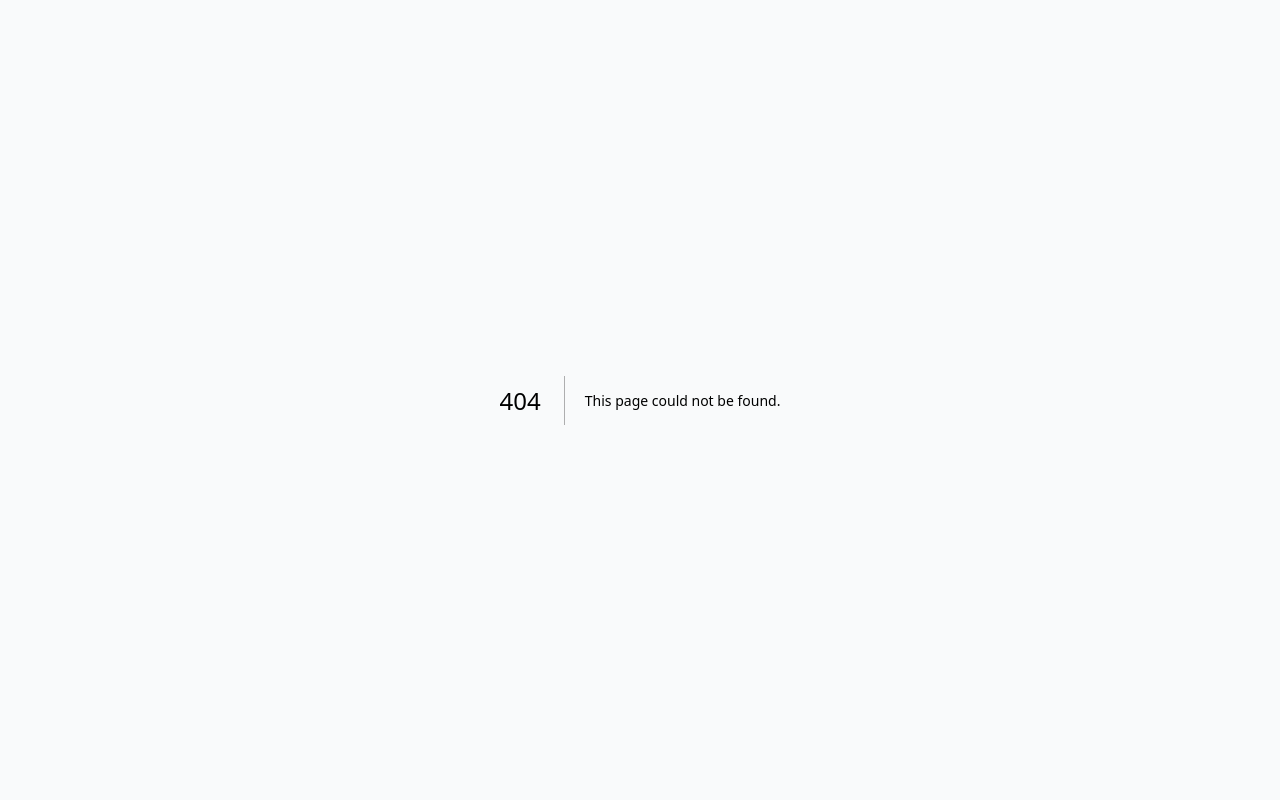
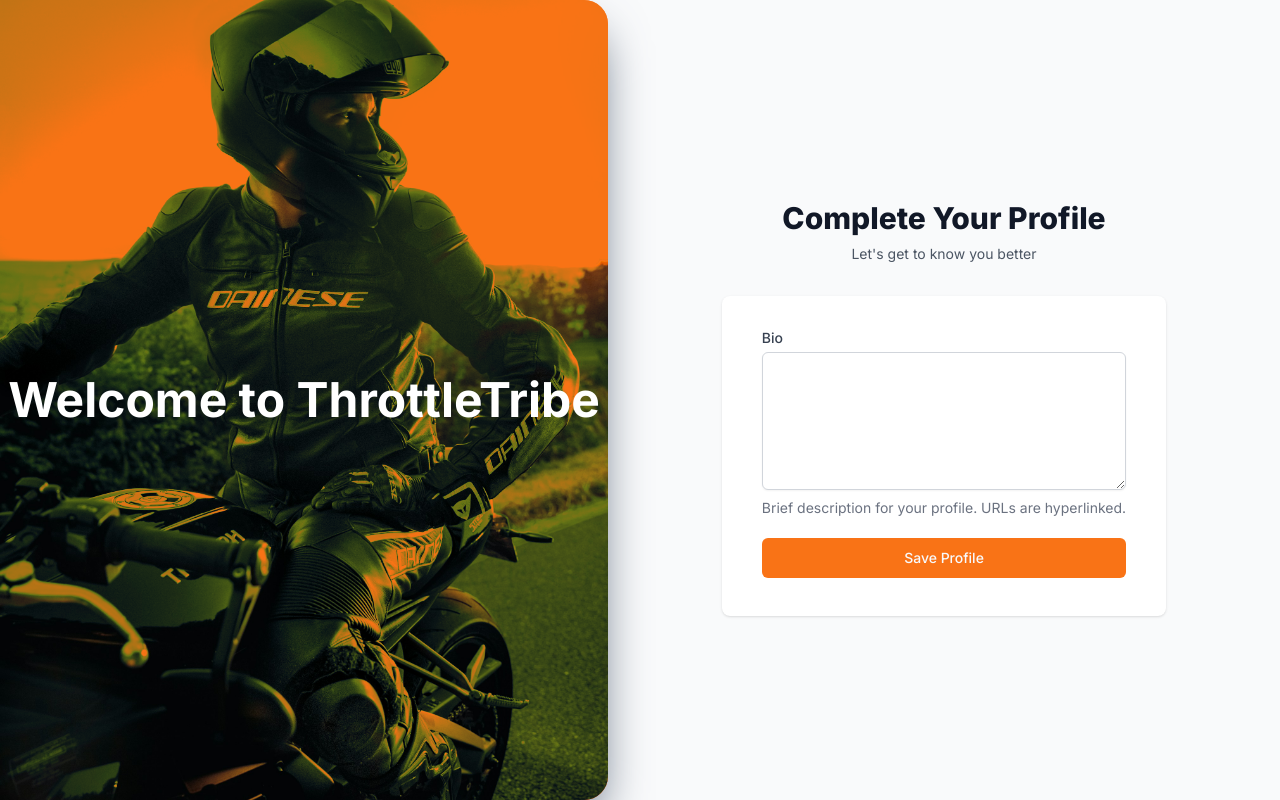
Before and after one commit to DhruboBalakSen/ThrottleTribe1, a Next.js app: page /onboarding in a window 1280 px wide. Before the commit this address had no page. Built offline with nearby package versions, Linux system fonts and the light colour scheme; no server answers.

Commit message:
Created custom onboarding flow

```diff
--- /dev/null
+++ b/app/onboarding/_actions.ts
@@ -0,0 +1,78 @@
+"use server";
+
+import { createUser } from "@/lib/queries";
+import { auth, clerkClient, currentUser } from "@clerk/nextjs/server";
+
+export const completeOnboarding = async (formData: FormData) => {
+  const { userId } = await auth();
+  const user = await currentUser();
+
+  if (!userId) {
+    return { message: "No Logged In User" };
+  }
+
+  const client = await clerkClient();
+
+  try {
+    const bio = formData.get("bio")?.toString() || "";
+    const res = await client.users.updateUser(userId, {
+      publicMetadata: {
+        onboardingComplete: true,
+        bio : bio,
+      },
+    });
+
+    const User = {
+      name: user?.fullName || "",
+      username: user?.username || "",
+      email: user?.emailAddresses[0].emailAddress || "",
+      phoneNumber: user?.phoneNumbers[0].phoneNumber || "",
+      bio,
+      profilePicture: user?.imageUrl || "",
+    };
+    await createUser(User);
+    return { message: res.publicMetadata };
+  } catch (err) {
+    console.error("Error updating user metadata:", err);
+    return { error: "There was an error updating the user metadata." };
+  }
+};
+
+// "use server";
+
+// import { createUser } from "@/lib/queries";
+// import { auth, clerkClient, currentUser } from "@clerk/nextjs/server";
+
+// export const completeOnboarding = async (formData: FormData) => {
+//   const { userId } = await auth();
+//   const user = await currentUser();
+
+//   if (!userId) {
+//     return { message: "No Logged In User" };
+//   }
+
+//   try {
+//     const bio = formData.get("bio")?.toString() || ""; // Ensure bio is a string
+//     const res = await clerkClient.users.updateUser(userId, {
+//       publicMetadata: {
+//         onboardingComplete: true,
+//         bio,
+//       },
+//     });
+
+//     const User = {
+//       name: user?.fullName || "",
+//       username: user?.username || "",
+//       email: user?.emailAddresses?.[0]?.emailAddress || "",
+//       phoneNumber: user?.phoneNumbers?.[0]?.phoneNumber || "",
+//       bio,
+//       profilePicture: user?.imageUrl || "",
+//     };
+
+//     await createUser(User);
+//     return { message: res.publicMetadata };
+//   } catch (err) {
+//     console.error("Error updating user metadata:", err);
+//     return { error: "There was an error updating the user metadata." };
+//   }
+// };
--- /dev/null
+++ b/app/onboarding/layout.tsx
@@ -0,0 +1,32 @@
+import { auth } from '@clerk/nextjs/server'
+import Image from 'next/image'
+import { redirect } from 'next/navigation'
+
+export default async function RootLayout({ children }: { children: React.ReactNode }) {
+  if ((await auth()).sessionClaims?.metadata.onboardingComplete === true) {
+    redirect('/')
+  }
+
+  return(
+    <div className="min-h-screen flex flex-col md:flex-row bg-gray-50">
+          {/* Left section with image and overlay */}
+          <div className="relative flex-1 hidden md:flex items-center justify-center bg-orange-500 rounded-r-3xl shadow-slate-600 shadow-2xl">
+            <div className="absolute inset-0 bg-orange-500 opacity-80 rounded-r-3xl"></div>
+            <Image
+              src="/login.jpg"
+              alt="ThrottleTribe Welcome"
+              layout="fill"
+              className="mix-blend-darken object-cover rounded-r-3xl"
+            />
+            <h1 className="relative z-10 text-5xl font-bold text-white text-center">
+              Welcome to ThrottleTribe
+            </h1>
+          </div>
+
+          {/* Right section with login form */}
+          <div className="flex-1 flex items-center justify-center p-8">
+            {children}
+          </div>
+        </div>
+  )
+}
--- /dev/null
+++ b/app/onboarding/page.tsx
@@ -0,0 +1,69 @@
+"use client";
+
+import * as React from "react";
+import { useUser } from "@clerk/nextjs";
+import { useRouter } from "next/navigation";
+import { completeOnboarding } from "./_actions";
+import { Label } from "@/components/ui/label";
+import { Textarea } from "@/components/ui/textarea";
+import { Button } from "@/components/ui/button";
+
+export default function OnboardingComponent() {
+  const [error, setError] = React.useState("");
+  const { user } = useUser();
+  const router = useRouter();
+
+  const handleSubmit = async (formData: FormData) => {
+    const res = await completeOnboarding(formData);
+    if (res?.message) {
+      // Reloads the user's data from the Clerk API
+      await user?.reload();
+      router.push("/");
+    }
+    if (res?.error) {
+      setError(res?.error);
+    }
+  };
+  return (
+    <div className="min-h-[90vh] bg-gray-50 flex flex-col justify-center sm:px-6 lg:px-8">
+      <div className="sm:mx-auto sm:w-full sm:max-w-md">
+        <h2 className="mt-4 text-center text-3xl font-extrabold text-gray-900">
+          Complete Your Profile
+        </h2>
+        <p className="mt-2 text-center text-sm text-gray-600">
+          Let's get to know you better
+        </p>
+      </div>
+      <div className="mt-8 sm:mx-auto sm:w-full sm:max-w-md">
+        <div className="bg-white py-8 px-4 shadow sm:rounded-lg sm:px-10">
+          <form action={handleSubmit} className="h-64">
+            <div>
+              <Label
+                htmlFor="bio"
+                className="block text-sm font-medium text-gray-700"
+              >
+                Bio
+              </Label>
+              <Textarea
+                name="bio"
+                className="shadow-sm focus:ring-orange-500 focus:border-orange-500 mt-1 block w-full sm:text-sm border border-gray-300 rounded-md"
+                rows={6}
+                required
+              />
+              <p className="mt-2 text-sm text-gray-500">
+                Brief description for your profile. URLs are hyperlinked.
+              </p>
+            </div>
+            {error && <p className="text-red-600">Error: {error}</p>}
+            <Button
+              type="submit"
+              className="w-full bg-orange-500 hover:bg-orange-600 mt-5"
+            >
+              Save Profile
+            </Button>
+          </form>
+        </div>
+      </div>
+    </div>
+  );
+}
--- a/app/page.tsx
+++ b/app/page.tsx
@@ -2,8 +2,10 @@ import { Header } from "@/components/main/header"
 import { LeftSidebar } from "@/components/main/left-sidebar"
 import { RightSidebar } from "@/components/main/right-sidebar"
 import { Feed } from "@/components/main/feed"
+import { currentUser } from "@clerk/nextjs/server"
 
-export default function Home() {
+export default async function Home() {
+
   return (
     <div className="bg-gray-50">
       <Header />
--- a/app/profile/[username]/page.tsx
+++ b/app/profile/[username]/page.tsx
@@ -2,8 +2,6 @@ import { Header } from "@/components/main/header"
 import { UserProfile } from "@/components/profile/user-profile"
 
 export default async function ProfilePage({ params }: { params: { username: string } }) {
-  // const user = await getUserDetails(params.username)
-  // const posts = user ? await getUserPosts(user.id) : []
 
   return (
     <div>
--- a/components/profile/user-profile.tsx
+++ b/components/profile/user-profile.tsx
@@ -16,7 +16,7 @@ export async function UserProfile() {
           <div className="flex-1 text-center sm:text-left">
             <h1 className="text-2xl font-bold">{user?.fullName}</h1>
             <p className="text-gray-600 mb-2">@{user?.username}</p>
-            {/* <p className="text-gray-800 mb-4">{user.bio}</p> */}
+            <p className="text-gray-800 mb-4">{user?.publicMetadata.bio as string}</p>
             {/* <Button className="bg-orange-500 hover:bg-orange-600">Follow</Button> */}
           </div>
           {/* <UserStats followers={user?.followers} following={user.following} /> */}
--- /dev/null
+++ b/components/ui/label.tsx
@@ -0,0 +1,26 @@
+"use client"
+
+import * as React from "react"
+import * as LabelPrimitive from "@radix-ui/react-label"
+import { cva, type VariantProps } from "class-variance-authority"
+
+import { cn } from "@/lib/utils"
+
+const labelVariants = cva(
+  "text-sm font-medium leading-none peer-disabled:cursor-not-allowed peer-disabled:opacity-70"
+)
+
+const Label = React.forwardRef<
+  React.ElementRef<typeof LabelPrimitive.Root>,
+  React.ComponentPropsWithoutRef<typeof LabelPrimitive.Root> &
+    VariantProps<typeof labelVariants>
+>(({ className, ...props }, ref) => (
+  <LabelPrimitive.Root
+    ref={ref}
+    className={cn(labelVariants(), className)}
+    {...props}
+  />
+))
+Label.displayName = LabelPrimitive.Root.displayName
+
+export { Label }
--- /dev/null
+++ b/components/ui/textarea.tsx
@@ -0,0 +1,22 @@
+import * as React from "react"
+
+import { cn } from "@/lib/utils"
+
+const Textarea = React.forwardRef<
+  HTMLTextAreaElement,
+  React.ComponentProps<"textarea">
+>(({ className, ...props }, ref) => {
+  return (
+    <textarea
+      className={cn(
+        "flex min-h-[80px] w-full rounded-md border border-input bg-background px-3 py-2 text-base ring-offset-background placeholder:text-muted-foreground focus-visible:outline-none focus-visible:ring-2 focus-visible:ring-ring focus-visible:ring-offset-2 disabled:cursor-not-allowed disabled:opacity-50 md:text-sm",
+        className
+      )}
+      ref={ref}
+      {...props}
+    />
+  )
+})
+Textarea.displayName = "Textarea"
+
+export { Textarea }
--- a/package.json
+++ b/package.json
@@ -12,6 +12,7 @@
     "@clerk/nextjs": "^6.9.9",
     "@prisma/client": "^6.2.0",
     "@radix-ui/react-checkbox": "^1.1.3",
+    "@radix-ui/react-label": "^2.1.1",
     "@radix-ui/react-select": "^2.1.4",
     "@radix-ui/react-separator": "^1.1.1",
     "@radix-ui/react-slot": "^1.1.1",
--- /dev/null
+++ b/types/globals.d.ts
@@ -0,0 +1,9 @@
+export {}
+
+declare global {
+  interface CustomJwtSessionClaims {
+    metadata: {
+      onboardingComplete?: boolean
+    }
+  }
+}
```
Also changed, not shown: middleware.ts (+40 -3 lines), lib/queries.ts (line endings or trailing spaces), 1 other file (tests, documents, lock files or other folders).
